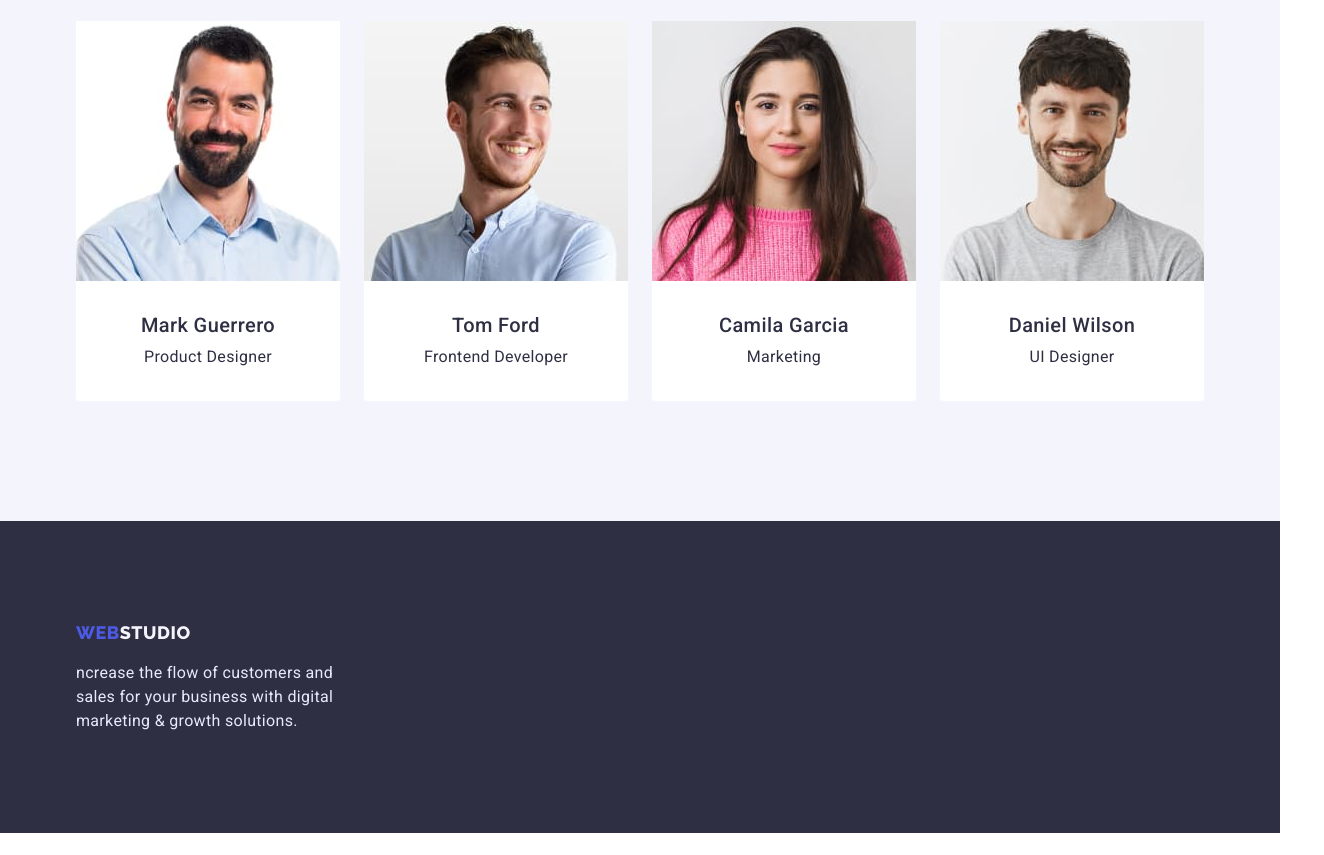
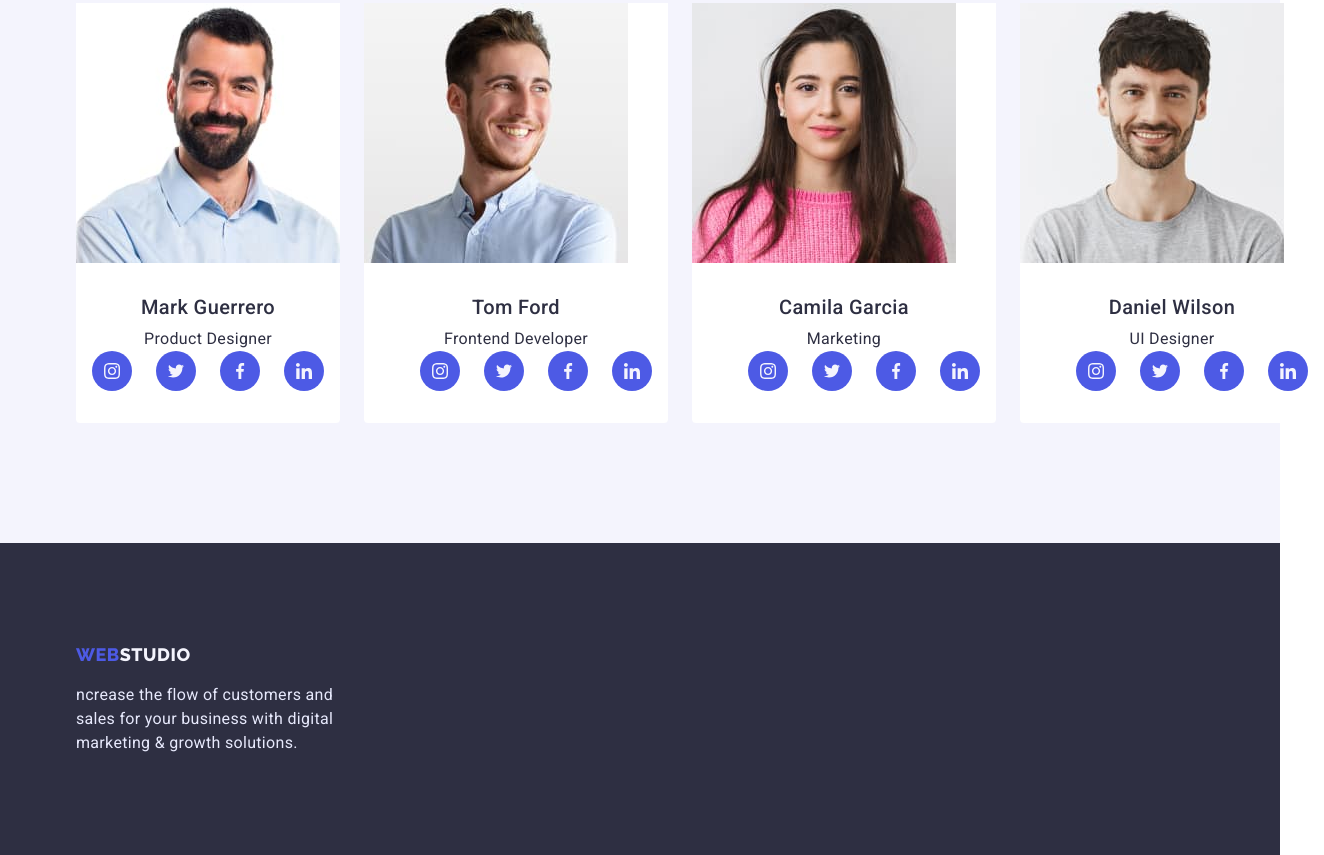
Before and after one commit to Mariia177/goit-markup-hw-04, a plain HTML site: page index.html in a window 1280 px wide. Shown: the part 1803-2658 px from the top of the page, 1324 px wide, since content can reach past the window. Before the commit the page ends 2636 px from the top, so only its background shows below. Drawn offline with nearby package versions, Linux system fonts and the light colour scheme.

```diff
--- a/css/styles.css
+++ b/css/styles.css
@@ -459,13 +459,37 @@ padding-bottom: 120px;
         border-bottom: 1px solid #E7E9FC;  ;
      }
 
+       /* Social */
+     .socials-list{
+        display: flex;
+        gap: 24px;
+        list-style: none;
+        justify-content: center;
+     }
 
 
 
+     .socials-item{
+       width: 40px;
+       height: 40px;
+     }
+
+     .socials-link{
+        display:flex;
+        align-items: center;
+        justify-content: center;
+      width: 100%;
+      height: 100%;
+      background-color: var(--accent-color);
+      border-radius: 50%;
+     }
 
 
-
-
+     .socials-icon{
+      width: 16px;
+      height: 16px;
+      fill: #F4F4FD;
+     }
 
 
 
--- a/index.html
+++ b/index.html
@@ -14,7 +14,7 @@
 
 </head>
 <body>
-<!--Шапка--> 78
+<!--Шапка-->
 
     <header class="page-header">
         <div class="container main-header">
@@ -104,6 +104,36 @@
                 <div class="pecture-bottom">
                 <h3 class="letter-staff">Mark Guerrero</h3>
                 <p class="specialty-section">Product Designer</p>
+                <ul class="socials-list list">
+                    <li class="socials-item">
+                        <a class="socials-link" href="">
+                            <svg class="socials-icon">
+                                <use href="./images/icons.svg#icon-instagram"></use>
+                            </svg>
+                        </a>
+                    </li>
+                    <li class="socials-item">
+                        <a class="socials-link" href="">
+                            <svg class="socials-icon">
+                                <use href="./images/icons.svg#icon-twitter"></use>
+                            </svg>
+                        </a>
+                    </li>
+                    <li class="socials-item">
+                        <a class="socials-link" href="">
+                            <svg class="socials-icon">
+                                <use href="./images/icons.svg#icon-facebook"></use>
+                            </svg>
+                        </a>
+                    </li>
+                    <li class="socials-item">
+                        <a class="socials-link" href="">
+                        <svg class="socials-icon">
+                            <use href="./images/icons.svg#icon-linkedin"></use>
+                        </svg>
+                        </a>
+                    </li>
+                </ul>
                 </div>
             </li>
             <li class="section-personnel">
@@ -112,6 +142,36 @@
                 <div class="pecture-bottom">
                 <h3 class="letter-staff">Tom Ford</h3>
                <p class="specialty-section">Frontend Developer</p>
+               <ul class="socials-list">
+                  <li class="socials-item">
+                    <a class="socials-link" href="">
+                        <svg class="socials-icon">
+                            <use href="./images/icons.svg#icon-instagram"></use>
+                        </svg>
+                    </a>
+                </li>
+                  <li class="socials-item">
+                    <a class="socials-link" href="">
+                        <svg class="socials-icon">
+                            <use href="./images/icons.svg#icon-twitter"></use>
+                        </svg>
+                    </a>
+                </li>
+                  <li class="socials-item">
+                    <a class="socials-link" href="">
+                        <svg class="socials-icon">
+                            <use href="./images/icons.svg#icon-facebook"></use>
+                        </svg>
+                    </a>
+                </li>
+                  <li class="socials-item">
+                    <a class="socials-link" href="">
+                        <svg class="socials-icon">
+                            <use href="./images/icons.svg#icon-linkedin"></use>
+                        </svg>
+                    </a>
+                </li>
+            </ul>
                 </div>
             </li>
             <li class="section-personnel">
@@ -120,6 +180,36 @@
                 <div class="pecture-bottom">
                 <h3 class="letter-staff">Camila Garcia</h3>
                <p class="specialty-section">Marketing</p>
+               <ul class="socials-list">
+                  <li class="socials-item">
+                    <a class="socials-link" href="">
+                        <svg class="socials-icon">
+                            <use href="./images/icons.svg#icon-instagram"></use>
+                        </svg>
+                    </a>
+                </li>
+                  <li class="socials-item">
+                    <a class="socials-link" href="">
+                        <svg class="socials-icon">
+                            <use a href="./images/icons.svg#icon-twitter"></use>
+                        </svg>
+                    </a>
+                </li>
+                  <li class="socials-item">
+                    <a class="socials-link" href="">
+                        <svg class="socials-icon">
+                            <use href="./images/icons.svg#icon-facebook"></use>
+                        </svg>
+                    </a>
+                </li>
+                  <li class="socials-item">
+                    <a class="socials-link" href="">
+                        <svg class="socials-icon">
+                            <use href="./images/icons.svg#icon-linkedin"></use>
+                        </svg>
+                    </a>
+                </li>
+            </ul>
                 </div>
             </li>
             <li class="section-personnel">
@@ -128,6 +218,36 @@
                 <div class="pecture-bottom">
                 <h3 class="letter-staff">Daniel Wilson</h3>
                <p class="specialty-section">UI Designer</p>
+               <ul class="socials-list">
+                  <li class="socials-item">
+                    <a class="socials-link" href="">
+                        <svg class="socials-icon">
+                            <use  href="./images/icons.svg#icon-instagram"></use>
+                        </svg>
+                    </a>
+                </li>
+                  <li class="socials-item">
+                    <a class="socials-link" href="">
+                        <svg class="socials-icon">
+                            <use href="./images/icons.svg#icon-twitter"></use>
+                        </svg>
+                    </a>
+                </li>
+                  <li class="socials-item">
+                    <a class="socials-link" href="">
+                        <svg class="socials-icon">
+                            <use href="./images/icons.svg#icon-facebook"></use>
+                        </svg>
+                    </a>
+                </li>
+                  <li class="socials-item">
+                    <a class="socials-link" href="">
+                        <svg class="socials-icon">
+                            <use href="./images/icons.svg#icon-linkedin"></use>
+                        </svg>
+                    </a>
+                </li>
+            </ul>
                 </div>
             </li>
         </ul>
```
Also changed, not shown: images/facebook.svg.svg (added), images/icons.svg (added), images/instagram.svg.svg (added), images/linkedin.svg.svg (added), images/twitter.svg.svg (added).
